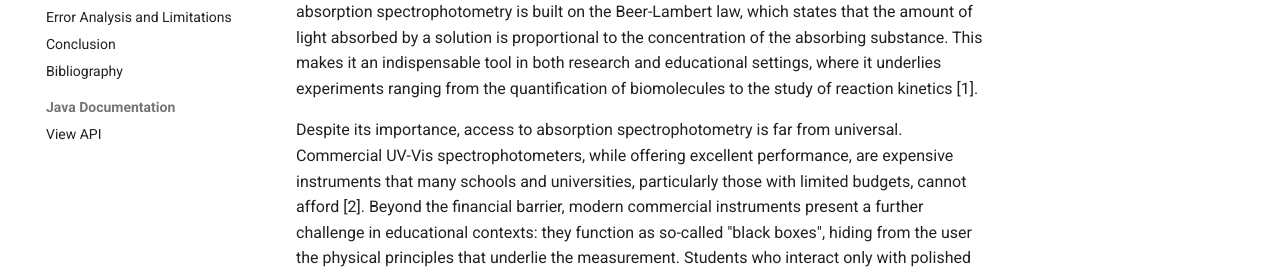
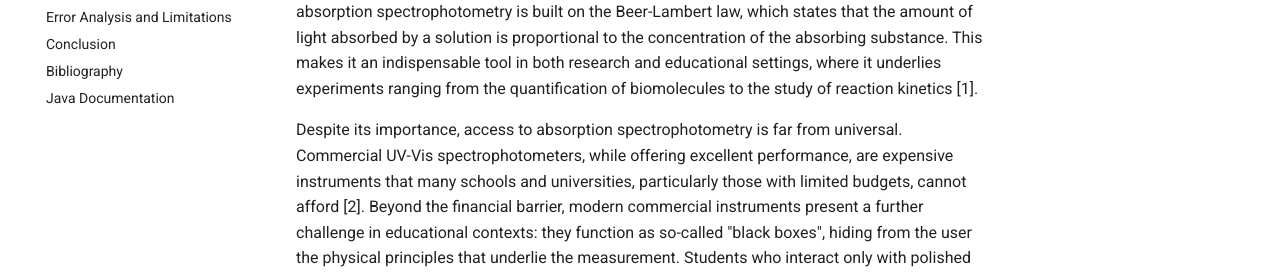
Before and after one commit to bacstamas/Spectrometer_2026, an MkDocs documentation site: the page built from Docs/index.md, in a window 1280 px wide. Shown: the part 283-557 px from the top of the page. Built offline with MkDocs 1.6.1 and Material for MkDocs 9.7.7, drawn with Linux system fonts in a browser that asks for light colours.

Commit message:
Now I think it will work...

```diff
--- a/mkdocs.yml
+++ b/mkdocs.yml
@@ -33,5 +33,4 @@ nav:
   - Error Analysis and Limitations: errors.md
   - Conclusion: conclusion.md
   - Bibliography: bibliography.md
-  - Java Documentation:
-      - View API: JavaDocs/index.html
+  - Java Documentation: 'JavaDocs/index.html'
```
Also changed, not shown: README.md (+1 -1 lines).
